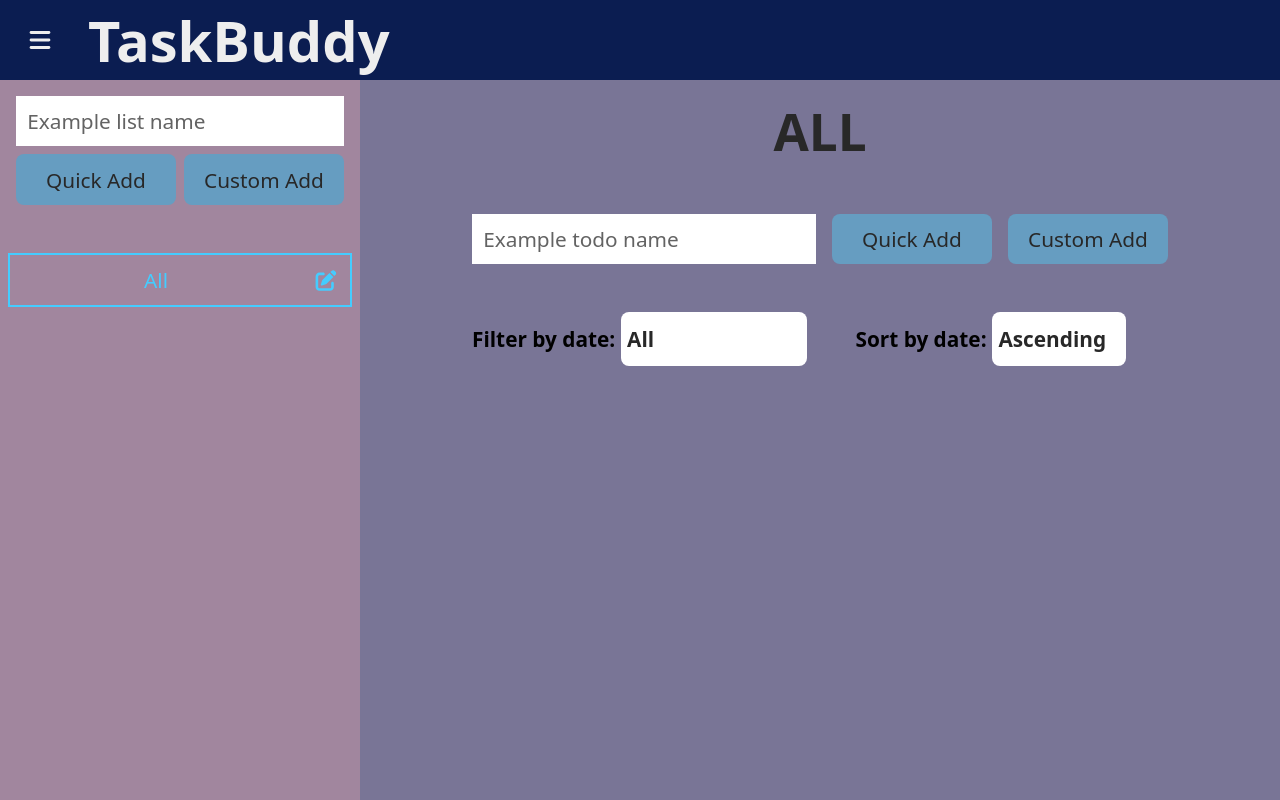
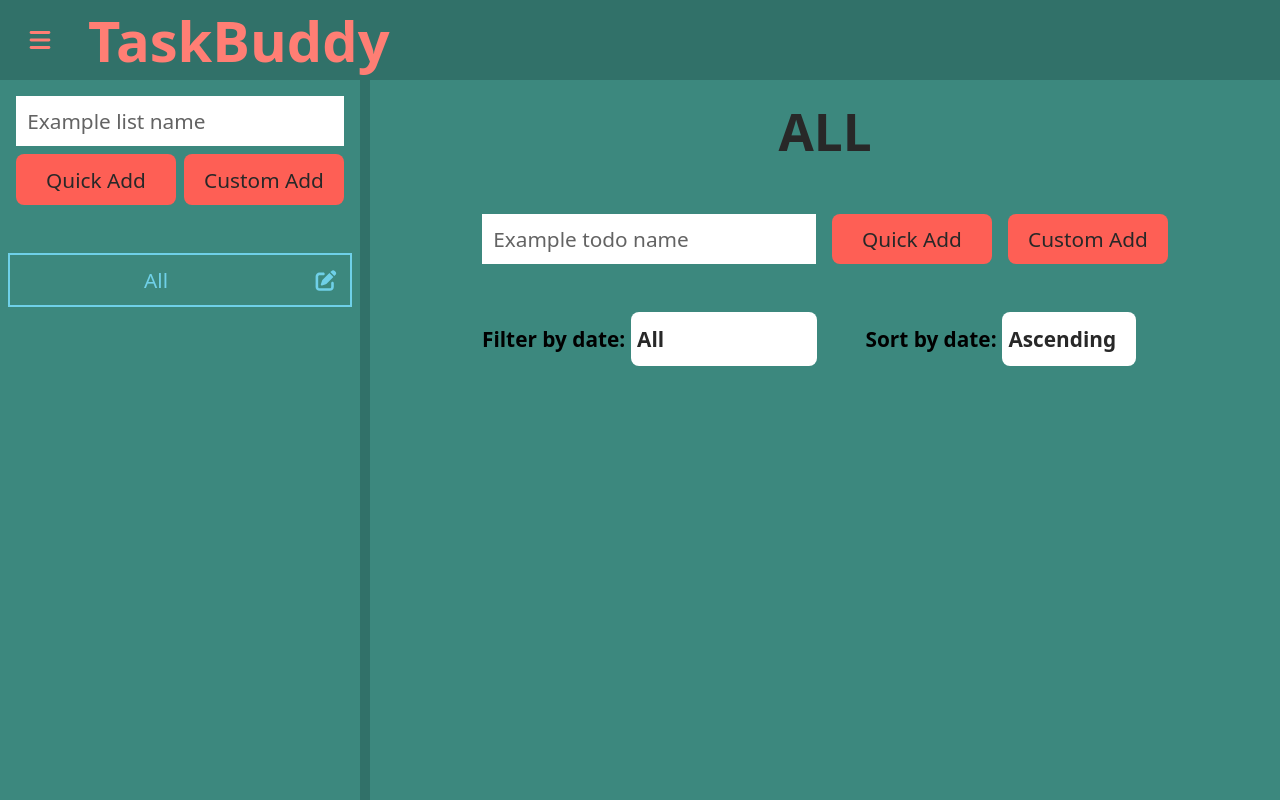
Before and after one commit to kaglet/todo_list, a website built with webpack: page src/index.html in a window 1280 px wide. Built offline with nearby package versions, Linux system fonts and the light colour scheme.

Commit message:
Create green, reddish/pink, palette with clean divider between content

```diff
--- a/src/styles.css
+++ b/src/styles.css
@@ -11,16 +11,17 @@
     --border-rad: 1.5rem;
     --border-rad-smaller: 0.5rem;
     --sidebar-large-padding: 1.5rem;
-    --main-bg: #797596; /*dialog bg: #8dabc5, dialog inputs: #658bac, dialog btn: #d76161, main bg old: #658bac, secondary bg old: #26547C*/
-    --secondary-bg-clr: #A1869E;
+    --main-bg: #3C887E; /*dialog bg: #8dabc5, dialog inputs: #658bac, dialog btn: #d76161, main bg old: #658bac, secondary bg old: #26547C*/
+    --secondary-bg-clr: #3C887E;
+    --accent-clr: #44a99b;
     --dark-text-clr: rgb(40, 40, 40);
     --light-text-clr: #eeeeee;
-    --button-clr-side-pane: #669dc1;
-    --button-clr-todo-pane: #669dc1;
+    --button-clr-side-pane: #FE5F55;
+    --button-clr-todo-pane: #FE5F55;
     --button-size: 10rem;
-    --header-clr: #0B1D51;
+    --header-clr: #317169;
     --placeholder-txt-clr: rgb(99, 99, 99);
-    --list-card-clr: #44CCFF;
+    --list-card-clr: #6fd0e8;
     --todo-card-clr: rgba(226, 226, 226, 0.6);
     --input-underline-clr: rgb(72, 72, 72);
     --input-clr: #658bac;
@@ -61,7 +62,7 @@ header {
     display: flex;
     align-items: center;
     gap: 2.5rem;
-    color: var(--light-text-clr);
+    color: #ff7e74;
 }
 
 .headings.wrapper, .addition.wrapper, footer {
@@ -79,6 +80,10 @@ footer {
 
 footer a {
     color: var(--button-clr-side-pane);
+}
+
+.sidebar {
+    border-right: 10px solid var(--header-clr);
 }
 
 .sidebar {
```
